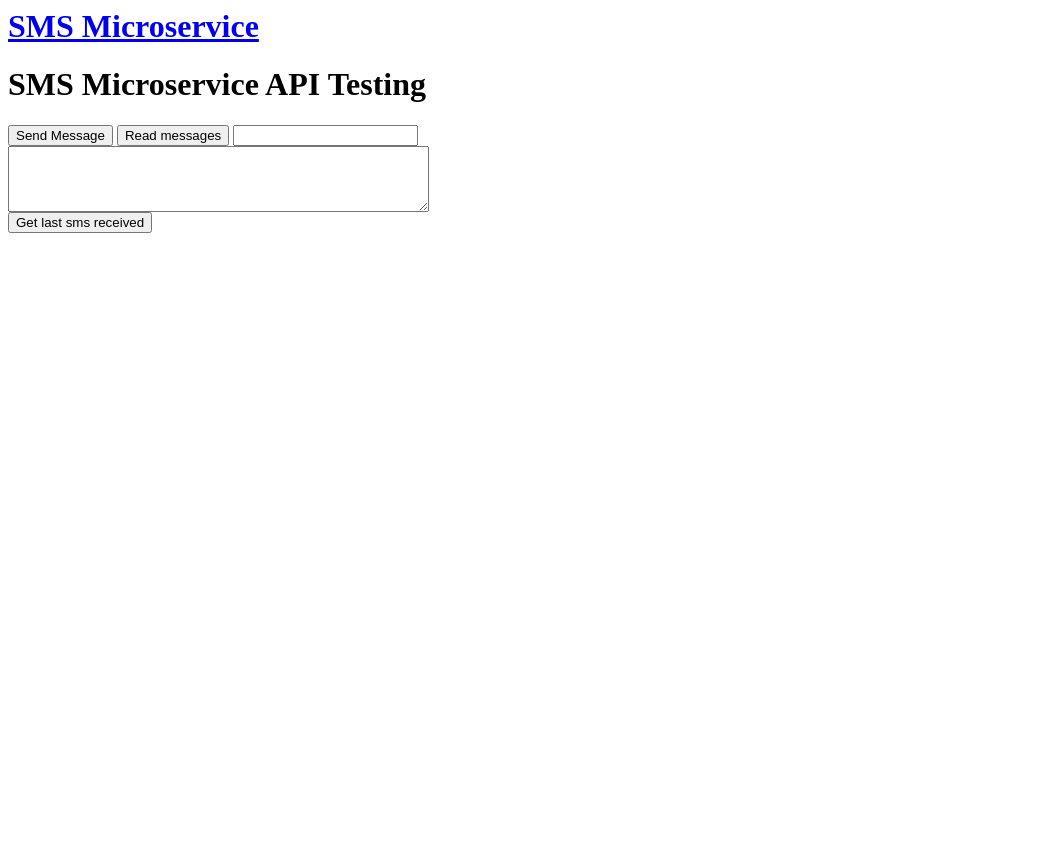
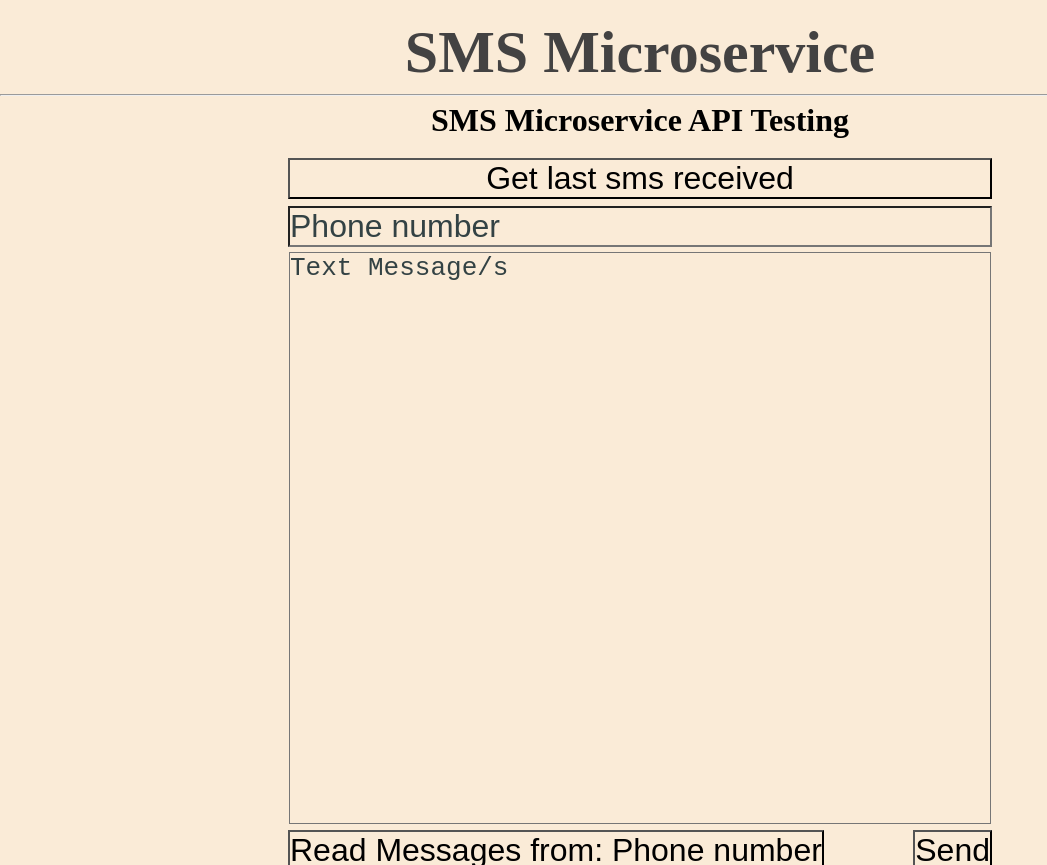
Before and after one commit to AdrianOlariu/sms.microservice, a website: page views/api_testing.html in a window 1280 px wide. Shown: the whole page, without its empty margins (0-1047 px from the left). Before the commit the page ends 800 px from the top, so only its background shows below. Drawn offline with Linux system fonts and the light colour scheme.

Commit message:
styles and other edits

```diff
--- a/middleware/checkApiKey.js
+++ b/middleware/checkApiKey.js
@@ -4,7 +4,7 @@ function checkApiKey(){
     return (req, res, next) => {
         const {key} = req.query;
         console.log(req.query);
-        if("ef1decb2a75ededa273bd5aea2ef1d0b8a042547dc5b96892a635f10081c0d4b257687f2290352591f7c9ad5fdb1c1cb1e263f02b8e5e65fe7b5835109af2a1a" === key){
+        if(process.env.PUBLIC_KEY === key){
             next();
         }else{
             res.status(500).json({'unauthorized':'wrong api key'});
--- a/middleware/smsConfig.js
+++ b/middleware/smsConfig.js
@@ -123,7 +123,7 @@ function getSms(phoneNumber){
         data => {
             let smses = data.map(sms =>{
                 if(sms.substring(6,17).includes(phoneNumber)){
-                    return sms;
+                    return sms + '\n';
                 }else{
                     return;
                 }
--- /dev/null
+++ b/public/style.css
@@ -0,0 +1,72 @@
+*{
+    background-color: antiquewhite;
+    text-decoration: none;
+    margin-top: .2em!important;
+    align-items: center;
+    text-align: center;
+    font-size: xx-large;
+    padding: 0%;
+    margin: 0%;
+
+}
+
+h1{
+    font-size: 60px;
+}
+
+a{
+    color:#434242;
+}
+
+a:hover{
+    color:crimson;
+
+}
+
+a:visited{
+    text-decoration: none;
+}
+
+button:hover{
+    background-color:#334244;
+    color:#ffffff;
+
+    cursor: pointer;
+}
+
+input, input::placeholder{
+    color:#334244;
+    width: 22em;
+    text-align: left;
+}
+
+
+textarea, textarea::placeholder{
+
+    color:#334244;
+    text-align: left;
+}
+
+.text-message{
+    resize: none;
+    width: 27em;
+    height: 22em;
+}
+
+.btn-send{
+    float:right;
+}
+
+.btn-read{
+    float:left;
+}
+
+.send-message-layout{
+    display: inline-block;
+    align-items: center;
+    margin-top: 2em;
+}
+
+.full-size-button{
+    width: 22em;
+}
--- a/server.js
+++ b/server.js
@@ -8,6 +8,7 @@ const PORT = process.env.PORT || 4000;
 
 app.use(cors());
 app.use(express.json());//for parsing the json
+app.use(express.static(path.join(__dirname,'public')));
 
 app.get('^/$|/index(.html)?',(req,res)=>{
 	res.sendFile(path.join(__dirname,'views','index.html'));
--- a/views/api_testing.html
+++ b/views/api_testing.html
@@ -1,15 +1,27 @@
 <html>
-<head><title>SMS API Testing</title></head>
+<head>
+    <title>SMS API Testing</title>
+	<link href="/style.css" rel="stylesheet">
+</head>
 <body>
-	<a href="/"><h1>SMS Microservice</h1></a>
-    <h1>SMS Microservice API Testing</h1>
-    <button id="btnSendSms">Send Message</button>
-    <button id="btnReadMessages">Read messages</button>
-    <input id="phoneNumber" name="getMsg" rows="4" cols="50">
-    </input><br>
-    <textarea id="getMsg" name="getMsg" rows="4" cols="50">
-    </textarea><br>
-    <button id="btnGetLastSms">Get last sms received</button>
+    <div>
+        <div>
+            <a href="/"><h1>SMS Microservice</h1></a>
+            <hr>
+            <h3>SMS Microservice API Testing</h3>
+        </div>
+
+        <div class="send-message-layout">
+            <div>
+                <button class="full-size-button" id="btnGetLastSms"> Get last sms received</button><br>
+                <input id="phoneNumber" placeholder="Phone number"></input><br>
+                <textarea class='text-message'type="text" id="getMsg" placeholder="Text Message/s"></textarea>
+            </div>
+            <button class="btn-send" id="btnSendSms">Send</button>
+            <button class="btn-read" id="btnReadMessages">Read Messages from: Phone number</button><br>
+        </div>
+    </div>
+
     <script>
         const url = 'http://sms.luxartem.ro'; // OR, for local development: http://localhost:4000
         const apiKey = 'ef1decb2a75ededa273bd5aea2ef1d0b8a042547dc5b96892a635f10081c0d4b257687f2290352591f7c9ad5fdb1c1cb1e263f02b8e5e65fe7b5835109af2a1a';
@@ -22,7 +34,8 @@
             e.preventDefault();
             if(phoneNumber.value && getMsg.value){
                 await sendSms(phoneNumber.value,getMsg.value.substring(0,200)).then(result=>{
-                    console.log(result);
+                    getMsg.value = result.success;
+                    phoneNumber.value = '';
                 });
             }
         })
@@ -70,5 +83,9 @@
         }
 
     </script>
+
 </body>
 </html>
+<!-- In the future, you may extend the functionality so that a user can read all it's correspondence based on the API KEY it uses-->
+<!-- To do so you would need to implement an API KEY FIELD in the message FILE when they are created in the OUTGOING FOLDER-->
+<!-- Doing this you can MONITOR how many sms were sent from a single API KEY -->
```
Also changed, not shown: views/index.html (+16 -5 lines), views/web_portal.html (+21 -6 lines).
